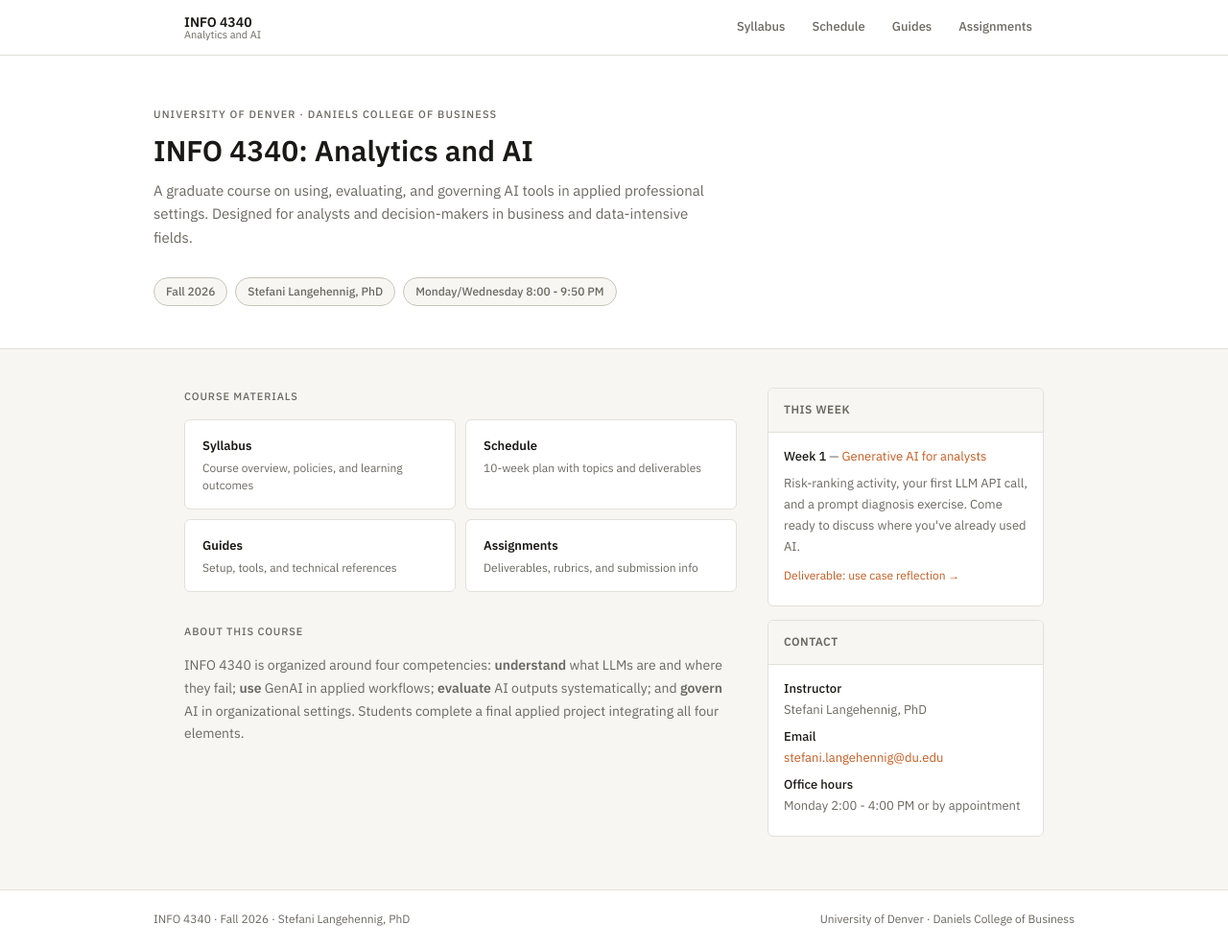
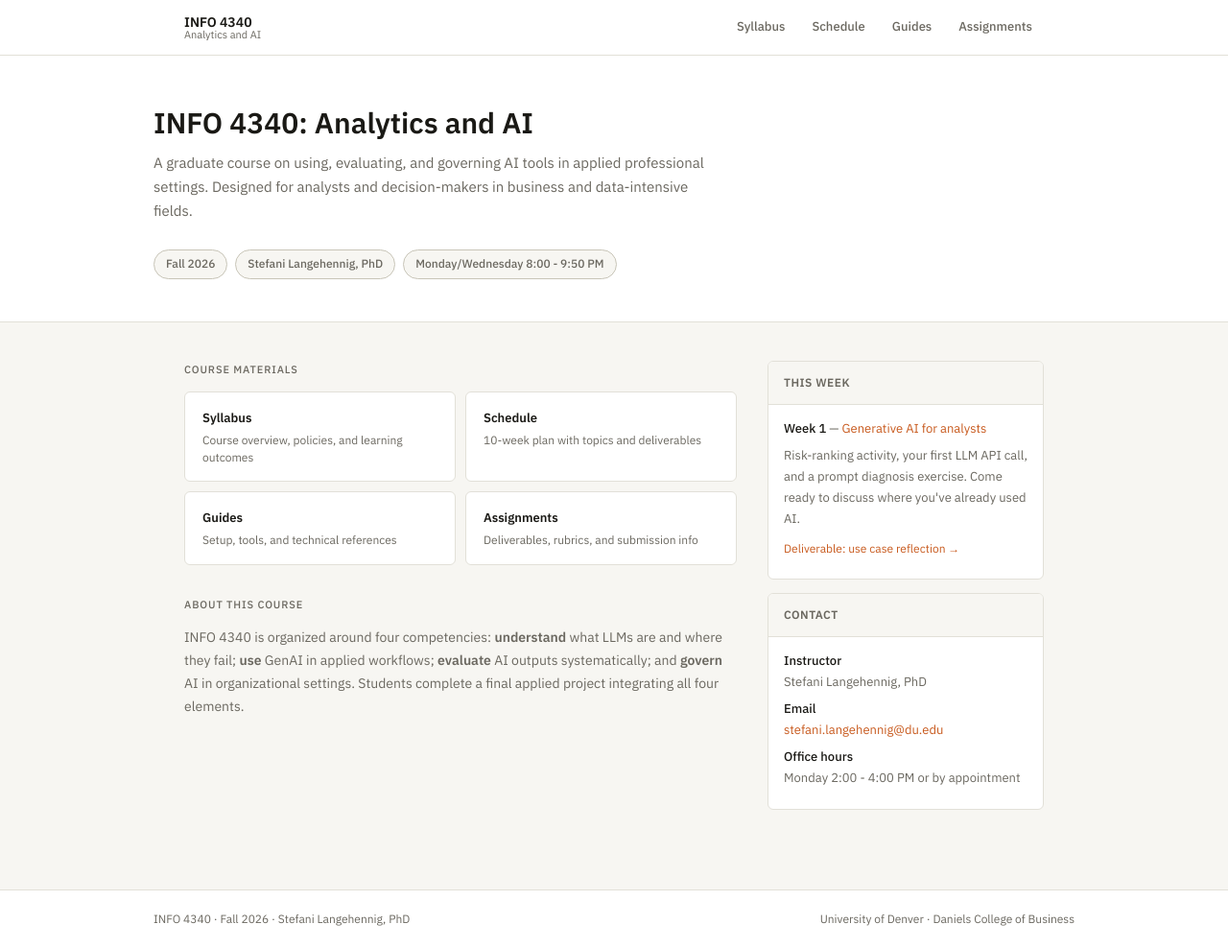
Before and after one commit to steflangehennig/info4340, a Jekyll site: the page built from index.md, in a window 1280 px wide and 988 px high. Shown: the whole window at 96% size. Built offline with Jekyll 4.4.1, drawn with Linux system fonts in a browser that asks for light colours.

Commit message:
remove affiliation

```diff
--- a/_config.yml
+++ b/_config.yml
@@ -1,6 +1,5 @@
 title: "INFO 4340"
 tagline: "Analytics and AI"
-description: "University of Denver · Daniels College of Business"
 baseurl: "/info4340"
 url: "https://steflangehennig.github.io"
 
--- a/index.md
+++ b/index.md
@@ -4,7 +4,6 @@ layout: default
 
 <div class="home-hero">
   <div class="home-hero-inner">
-    <div class="home-label">University of Denver · Daniels College of Business</div>
     <h1 class="home-title">INFO 4340: Analytics and AI</h1>
     <p class="home-desc">A graduate course on using, evaluating, and governing AI tools in applied professional settings. Designed for analysts and decision-makers in business and data-intensive fields.</p>
     <div class="home-meta">
```
